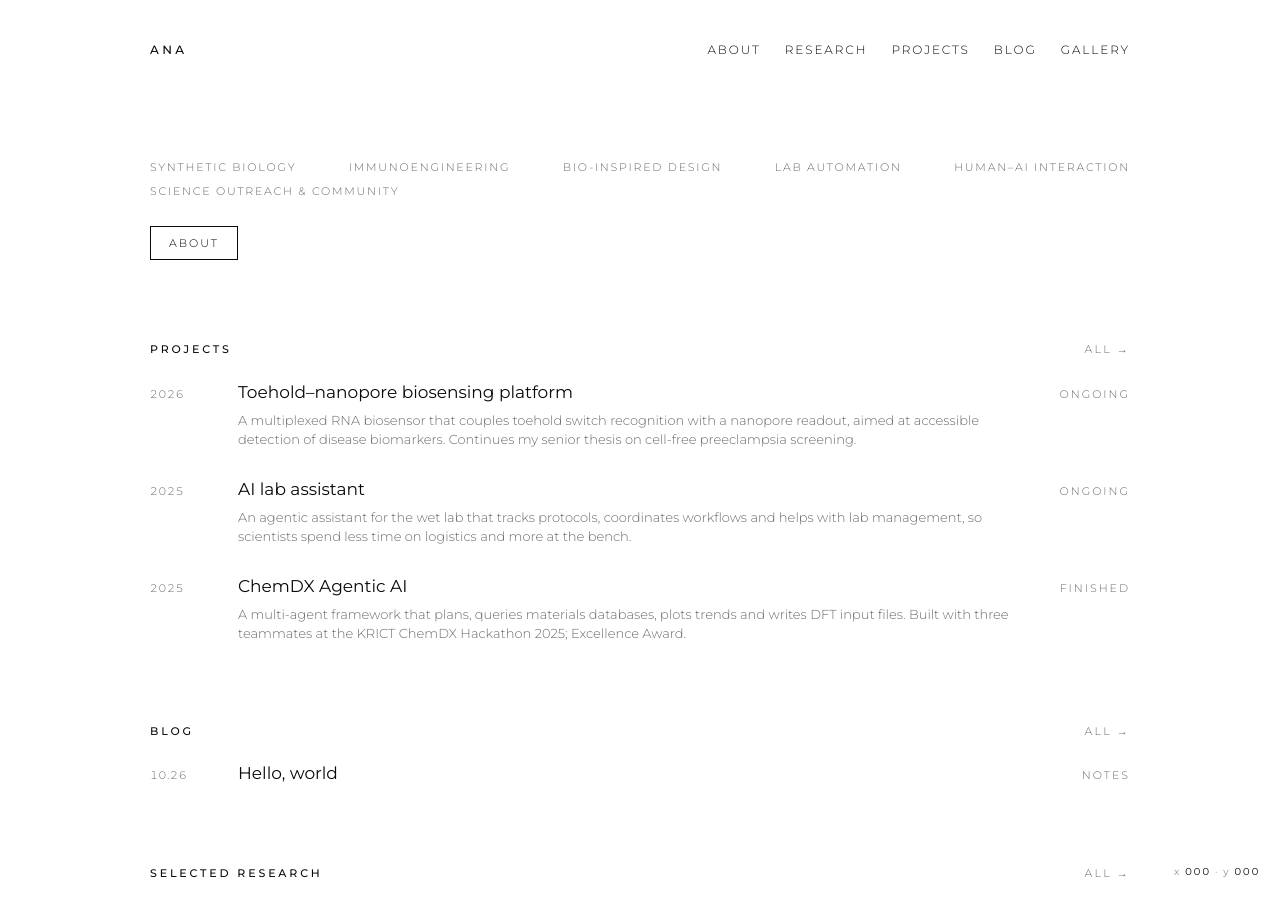
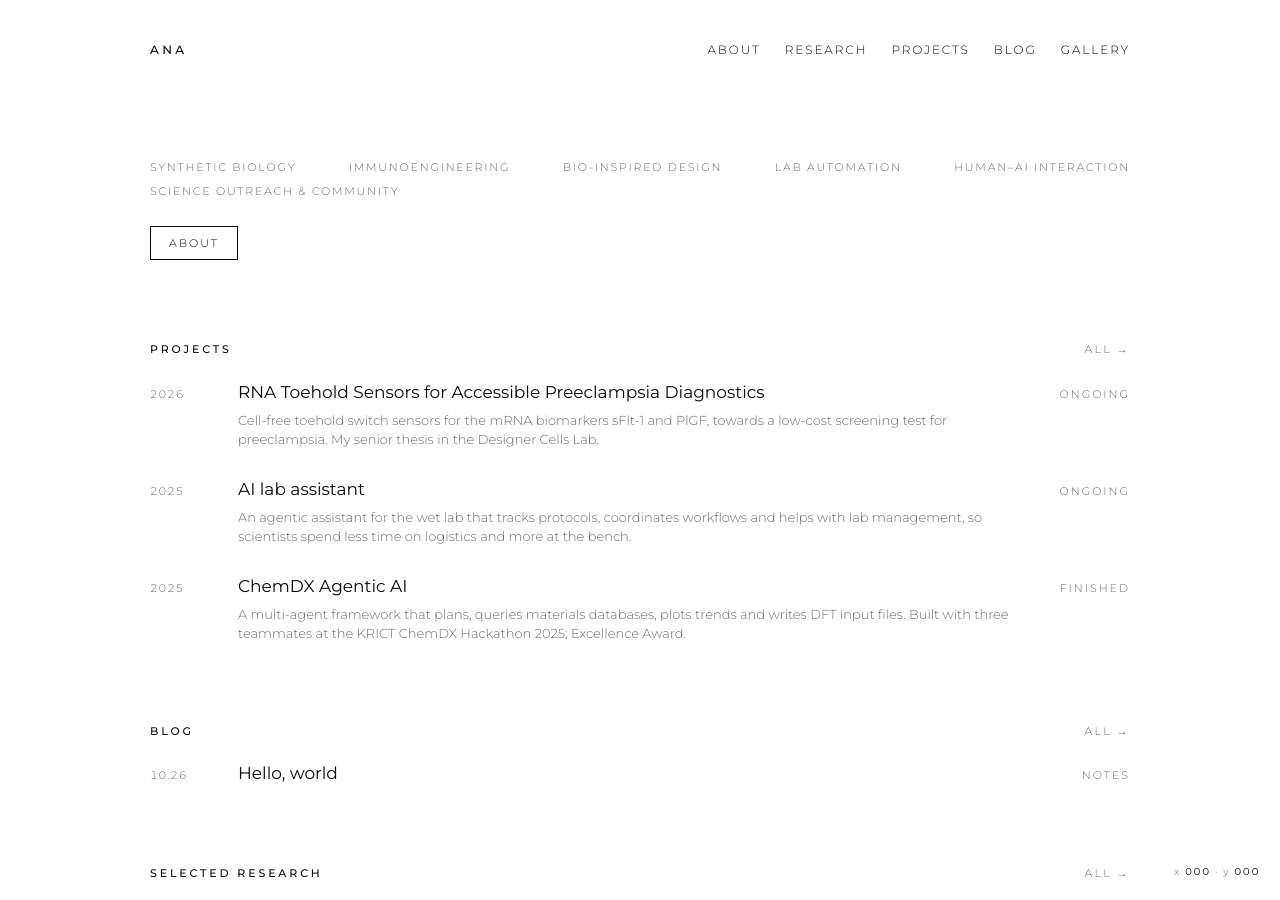
Before and after one commit to aairehtuele/arkana, a Jekyll site: the page built from index.html, in a window 1280 px wide and 900 px high. Built offline with Jekyll 4.4.1, drawn with Linux system fonts in a browser that asks for light colours.

Commit message:
Projects: replace nanopore platform with preeclampsia toehold sensors
Co-Authored-By: Claude Fable 5.1 <noreply@anthropic.com>
Claude-Session: https://claude.ai/code/session_01K7kSkMVmseGRbdRETtVsAL

```diff
--- a/_data/projects.yml
+++ b/_data/projects.yml
@@ -1,7 +1,7 @@
 # One entry per project. Newest first.
 # status: ongoing / finished / idea
-- title: "Toehold–nanopore biosensing platform"
-  description: "A multiplexed RNA biosensor that couples toehold switch recognition with a nanopore readout, aimed at accessible detection of disease biomarkers. Continues my senior thesis on cell-free preeclampsia screening."
+- title: "RNA Toehold Sensors for Accessible Preeclampsia Diagnostics"
+  description: "Cell-free toehold switch sensors for the mRNA biomarkers sFlt-1 and PlGF, towards a low-cost screening test for preeclampsia. My senior thesis in the Designer Cells Lab."
   year: 2026
   status: ongoing
   tags: "Biosensors · Synthetic biology"
```
